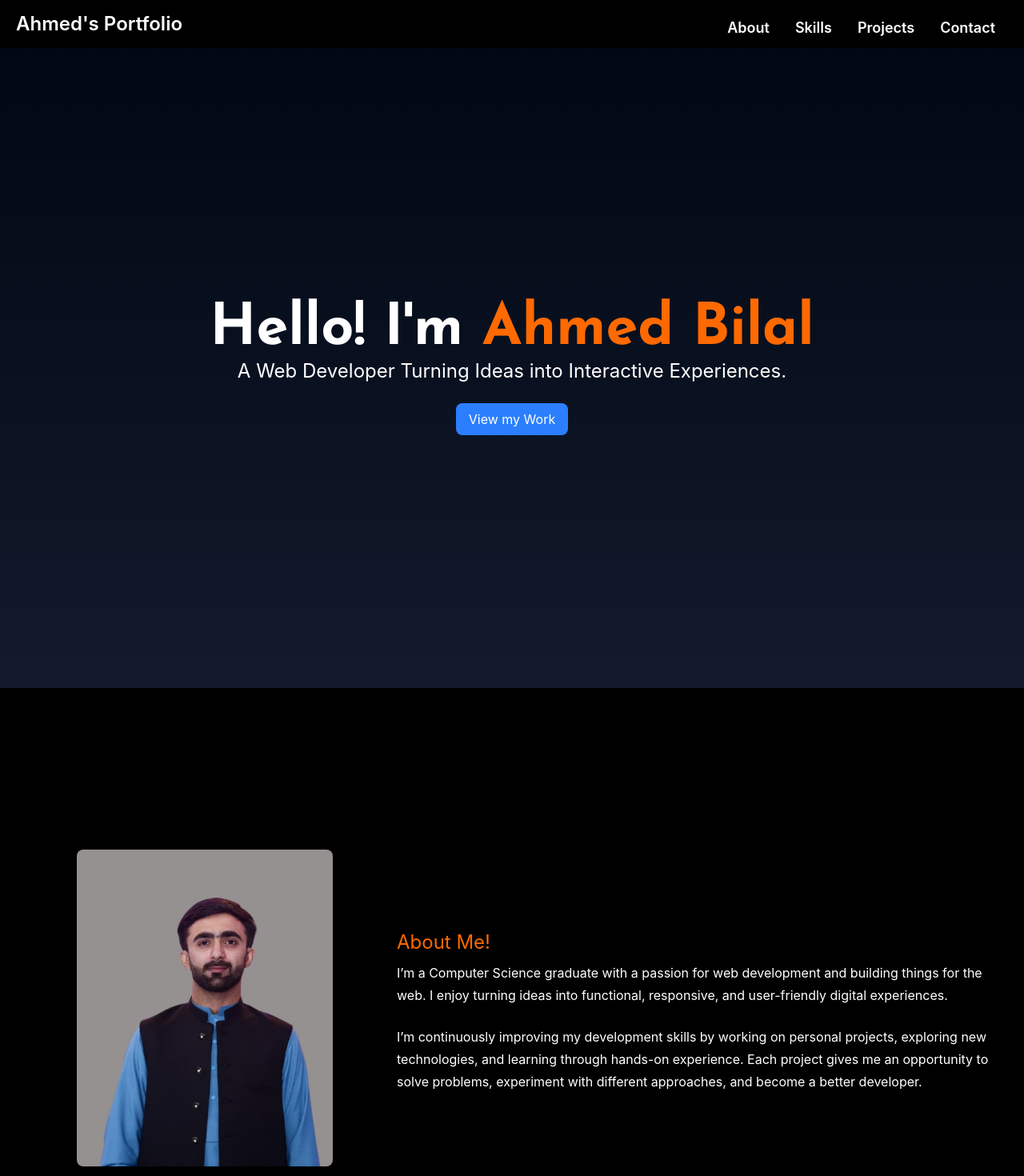
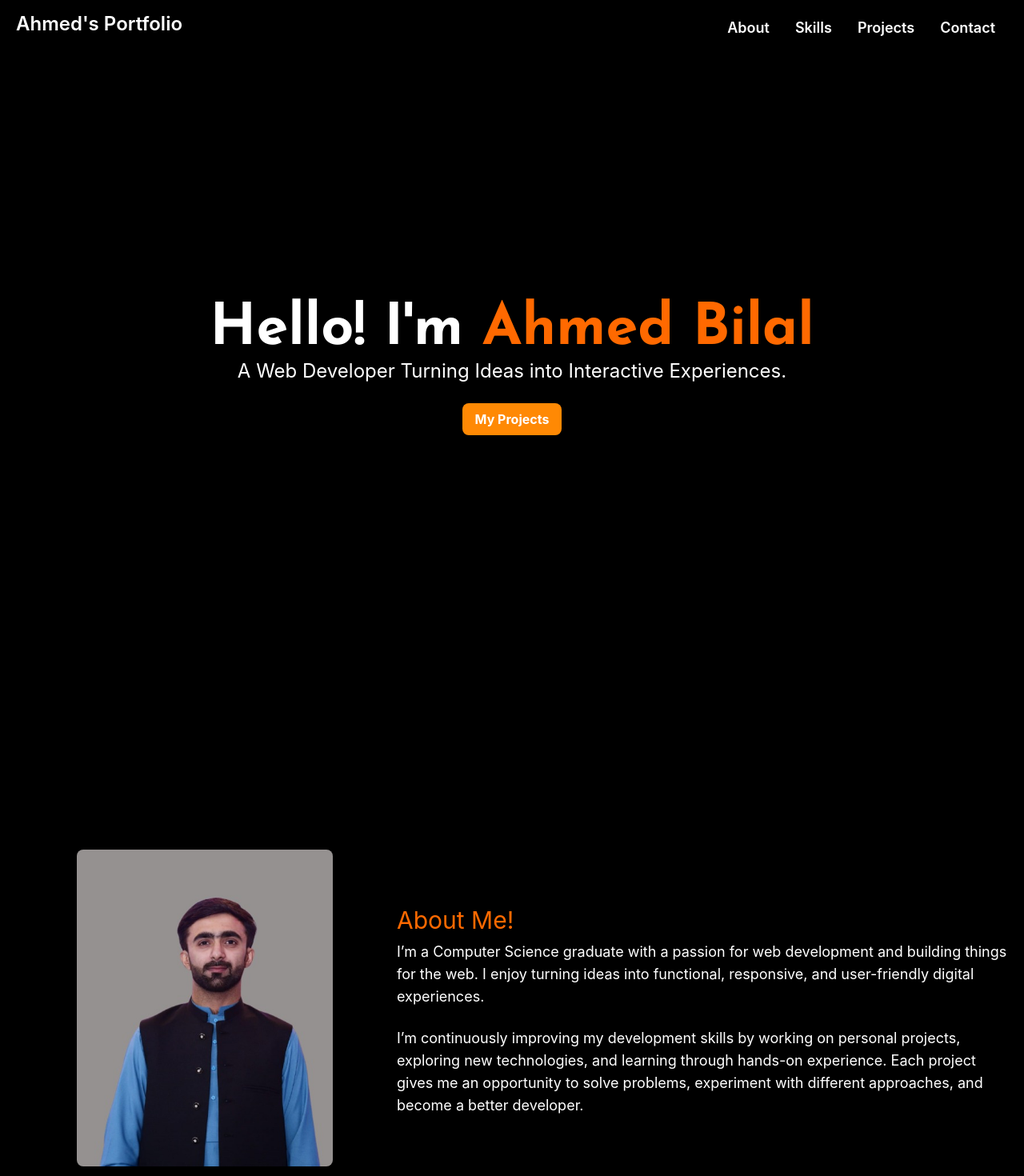
Before and after one commit to ahmedbilal019/Personal-portfolio-task, a React (Vite) app: page / in a window 1280 px wide. Shown: the top 1470 px of the page at 80% size. Built offline with nearby package versions, Linux system fonts and the light colour scheme.

Commit message:
improvment in styling

```diff
--- a/src/App.css
+++ b/src/App.css
@@ -6,7 +6,7 @@ html {
   scroll-behavior: smooth;
 }
 .hero-sec {
-  background: linear-gradient(to bottom, #000814 0%, #121a2c 100%);
+  /* background: linear-gradient(to bottom, #000814 0%, #121a2c 100%); */
 }
 .profileImg {
   height: 40%;
@@ -82,5 +82,5 @@ html {
 }
 .inputField:focus {
   border-width: 1px;
-  border-color: rgb(214, 96, 41);
+  border-color: rgb(249, 115, 22);
 }
--- a/src/Components/About.jsx
+++ b/src/Components/About.jsx
@@ -15,9 +15,9 @@ function About() {
       </div>
 
       <div className="aboutMe w-full max-w-3xl px-4 sm:px-6 md:px-0">
-        <h2 className="text-2xl text-orange-500 my-2">About Me!</h2>
+        <h2 className="text-3xl text-orange-500 my-2">About Me!</h2>
 
-        <p className="w-full text-base leading-7">
+        <p className="w-full text-lg leading-7">
           I’m a Computer Science graduate with a passion for web development and
           building things for the web. I enjoy turning ideas into functional,
           responsive, and user-friendly digital experiences.
@@ -25,7 +25,7 @@ function About() {
 
         <br />
 
-        <p className="w-full text-base leading-7">
+        <p className="w-full text-lg leading-7">
           I’m continuously improving my development skills by working on
           personal projects, exploring new technologies, and learning through
           hands-on experience. Each project gives me an opportunity to solve
--- a/src/Components/Contact.jsx
+++ b/src/Components/Contact.jsx
@@ -55,8 +55,8 @@ function Contact() {
           <div>
             <button
               type="submit"
-              className="bg-orange-700 px-2.5 py-1 rounded-3xl
-               hover:bg-orange-500 "
+              className="bg-orange-400 px-2.5 py-1 rounded-3xl
+               hover:bg-orange-500 hover:cursor-pointer "
             >
               Send Message
             </button>
--- a/src/Components/Hero.jsx
+++ b/src/Components/Hero.jsx
@@ -4,11 +4,11 @@ function Hero() {
   return (
     <div
       id="hero"
-      className="hero-sec flex flex-row justify-center items-center m-auto min-h-screen"
+      className="hero-sec flex flex-row justify-center items-center m-auto min-h-screen "
     >
       <div className="intro text-center">
         <h1 className="tagLine  text-4xl sm:text-7xl ">
-          Hello! I'm <strong className="text-orange-500">Ahmed Bilal</strong>
+          Hello! I'm <strong className="text-orange-500 ">Ahmed Bilal</strong>
         </h1>
         <p className="text-2xl">
           A Web Developer Turning Ideas into Interactive Experiences.
@@ -16,8 +16,8 @@ function Hero() {
         <br />
 
         <a href="#projects" className="projectBtn">
-          <button className=" px-4 py-2 rounded-lg bg-blue-500 transition delay-150 duration-300 ease-in-out hover:-translate-y-1 hover:scale-110 hover:bg-indigo-800">
-            View my Work
+          <button className="font-bold px-4 py-2 rounded-lg bg-orange-400 transition delay-100 duration-200 ease-in-out hover:-translate-y-1 hover:scale-105 hover:bg-orange-500 hover:cursor-pointer">
+            My Projects
           </button>
         </a>
       </div>
--- a/src/Components/Navbar.jsx
+++ b/src/Components/Navbar.jsx
@@ -14,28 +14,28 @@ function Navbar() {
         <div className="nav hidden sm:block text-3xl font-semibold ">
           <a
             href="#about"
-            className="hover:underline hover:text-orange-600 hover:underline-offset-3"
+            className="hover:underline hover:text-orange-500 hover:underline-offset-3"
           >
             About
           </a>
 
           <a
             href="#skills"
-            className=" hover:underline hover:text-orange-600 hover:underline-offset-3"
+            className=" hover:underline hover:text-orange-500 hover:underline-offset-3"
           >
             Skills
           </a>
 
           <a
             href="#projects"
-            className=" hover:underline hover:text-orange-600 hover:underline-offset-3"
+            className=" hover:underline hover:text-orange-500 hover:underline-offset-3"
           >
             Projects
           </a>
 
           <a
             href="#contact"
-            className=" hover:underline hover:text-orange-600 hover:underline-offset-3"
+            className=" hover:underline hover:text-orange-500 hover:underline-offset-3"
           >
             Contact
           </a>
```
